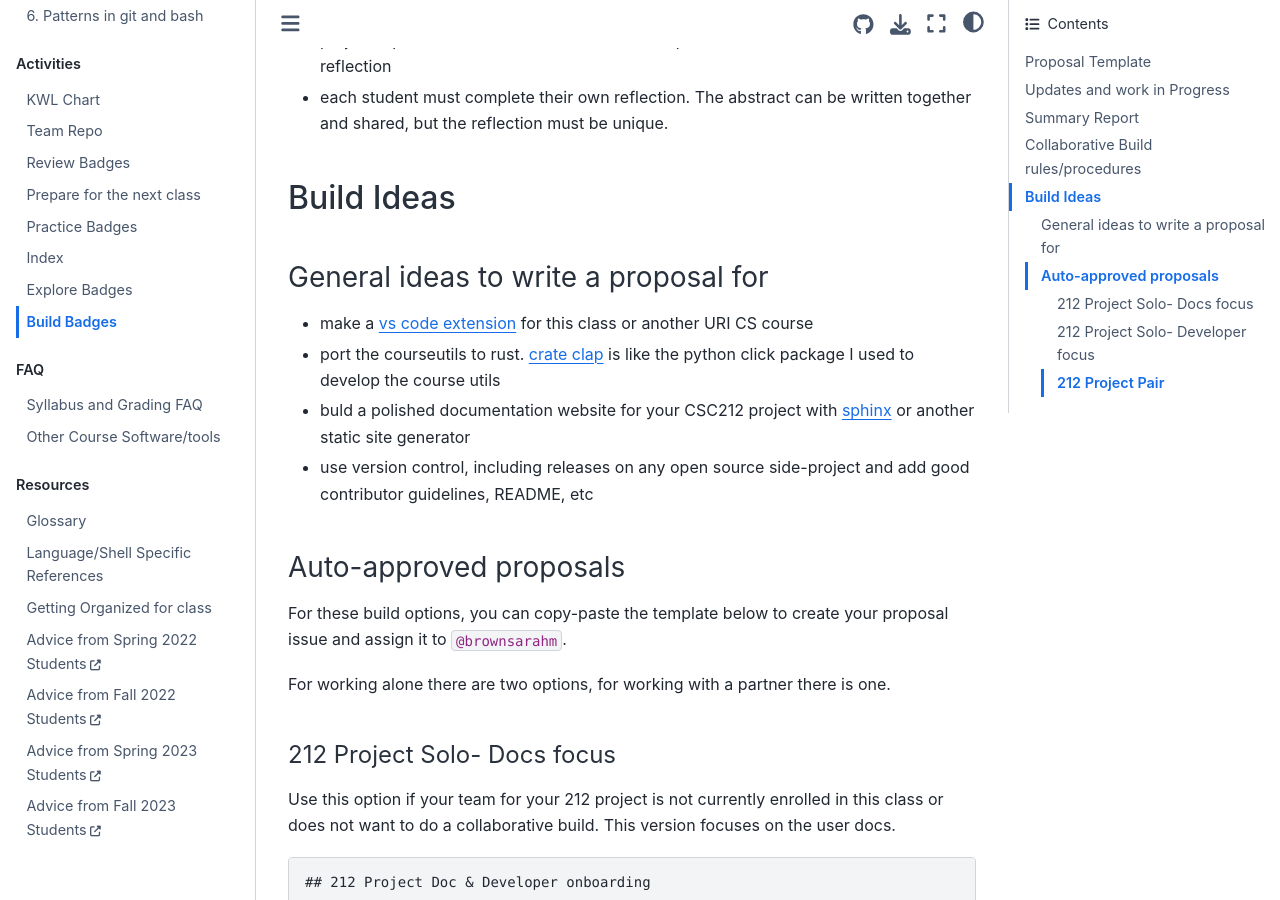
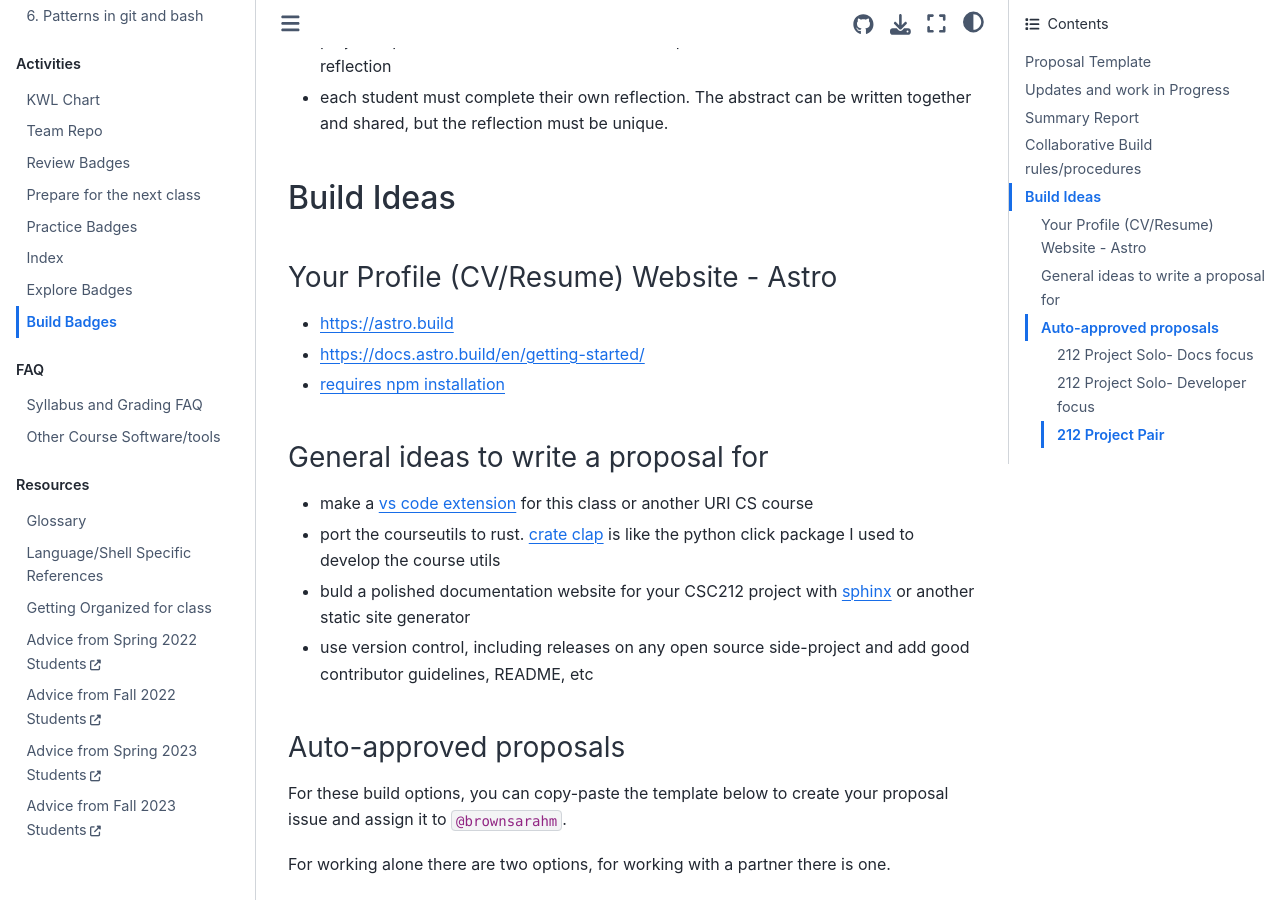
Before and after one commit to pelli18/fall2024, a Jupyter Book: the page built from activities/build.md, in a window 1280 px wide and 900 px high, scrolled down 1788 px. Built offline with Jupyter Book 1.0.4 settings and Sphinx 7.4.7 and the Sphinx Book theme 1.1.4, drawn with Linux system fonts in a browser that asks for light colours; pages that are not in the unit, such as notebooks, are missing from menus.

Commit message:
Update build.md

```diff
--- a/activities/build.md
+++ b/activities/build.md
@@ -43,6 +43,10 @@ This summary report will be added to your kwl repo as a new file `build_report_t
 
 ## Build Ideas
 
+### Your Profile (CV/Resume) Website - Astro
+- https://astro.build
+- https://docs.astro.build/en/getting-started/
+- [requires npm installation](https://github.com/withastro/astro)
 
 ### General ideas to write a proposal for
 - make a [vs code extension](https://code.visualstudio.com/api/get-started/your-first-extension) for this class or another URI CS course
```
